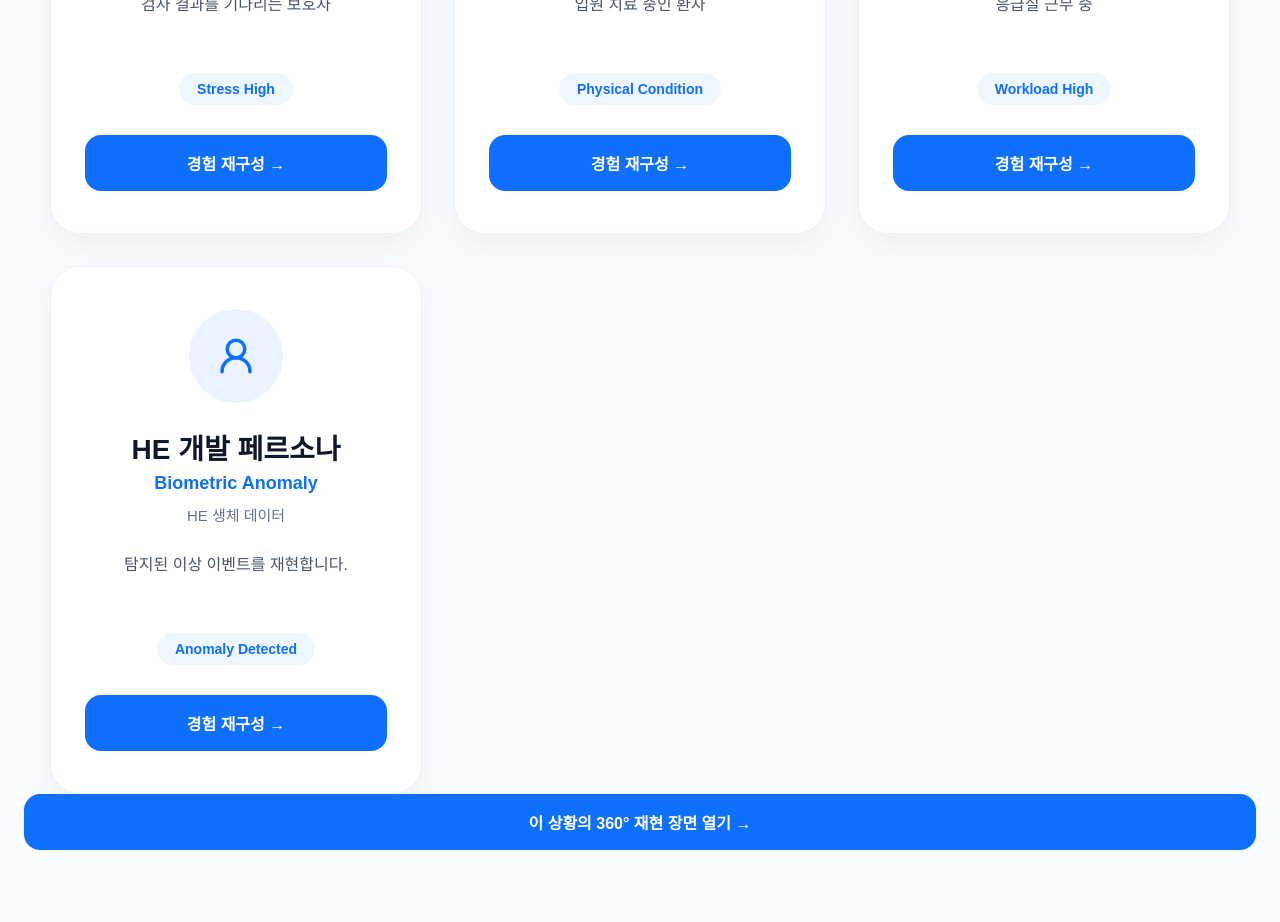
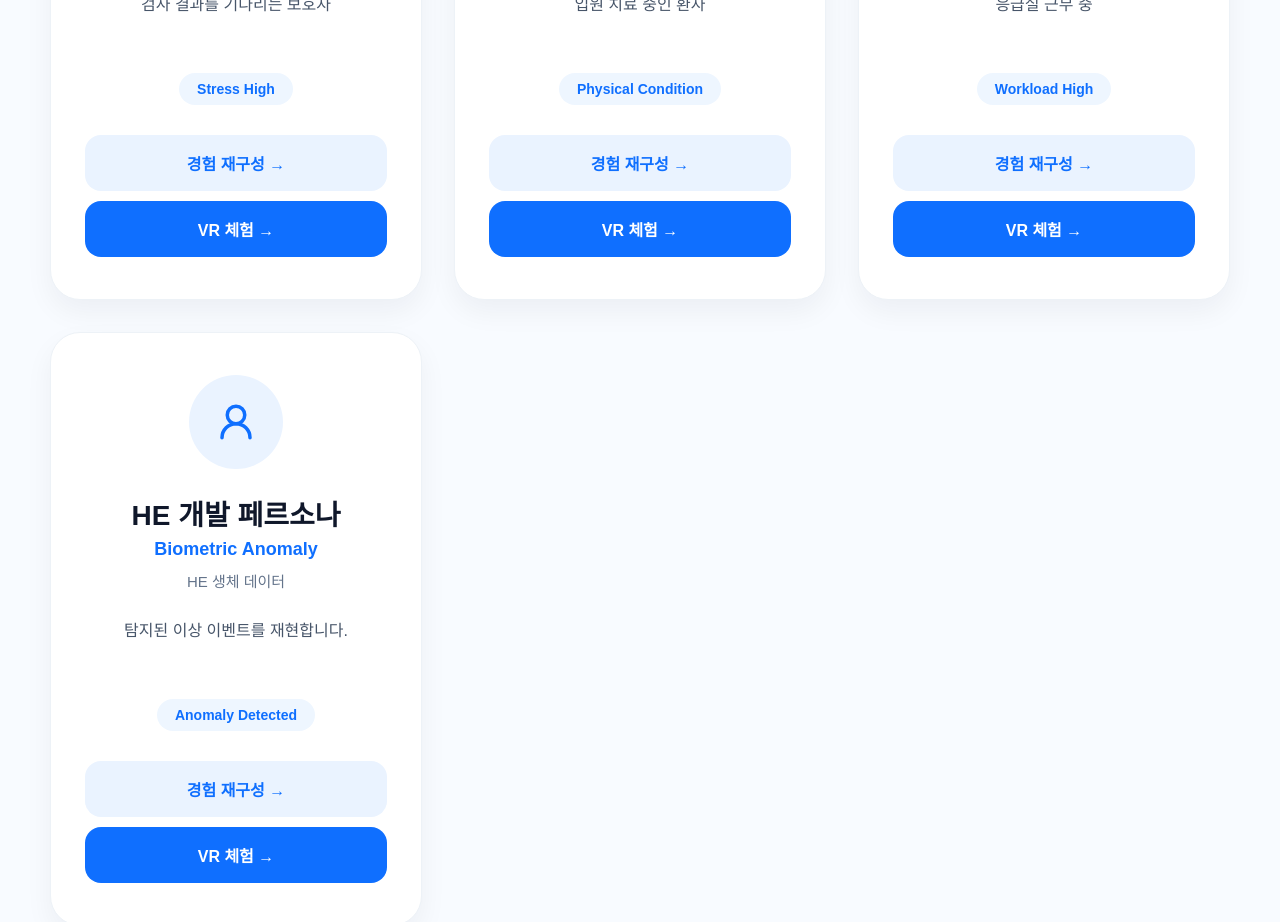
Before and after one commit to rlakdus/yology, a React (Vite) app in the folder frontend/: page /persona in a window 1280 px wide. Shown: the part 720-1642 px from the top of the page. Built offline with nearby package versions, Linux system fonts and the light colour scheme; what @react-three/xr would draw is missing.

Commit message:
feat: link persona cards to VR scenes

```diff
--- a/frontend/src/pages/Persona.tsx
+++ b/frontend/src/pages/Persona.tsx
@@ -133,8 +133,9 @@ const Persona = () => {
             <span className="persona-age">{person.age}</span>
             <p>{person.description}</p>
             <div className="persona-status">{person.status}</div>
+            <div className="persona-actions">
               <button
-              className="persona-btn"
+                className="persona-btn persona-btn-secondary"
                 onClick={() =>
                   person.path
                     ? navigate(person.path)
@@ -148,17 +149,16 @@ const Persona = () => {
               >
                 경험 재구성 →
               </button>
-          </div>
-        ))}
-      </div>
-
               <button
                 className="persona-btn"
                 onClick={() => navigate(`/vr/${vrPersona}/event_001`)}
               >
-        이 상황의 360° 재현 장면 열기 →
+                VR 체험 →
               </button>
-
+            </div>
+          </div>
+        ))}
+      </div>
     </div>
   );
 };
--- a/frontend/src/styles/persona.css
+++ b/frontend/src/styles/persona.css
@@ -232,6 +232,30 @@
 
 /* ------------------------- */
 
+.persona-actions{
+
+    display:grid;
+
+    gap:10px;
+
+}
+
+.persona-btn.persona-btn-secondary{
+
+    background:#eaf3ff;
+
+    color:#0F6FFF;
+
+}
+
+.persona-btn.persona-btn-secondary:hover{
+
+    background:#dbeafe;
+
+}
+
+/* ------------------------- */
+
 .persona-btn{
 
     width:100%;
```
Lines whose indentation alone changed are shown as unchanged.
